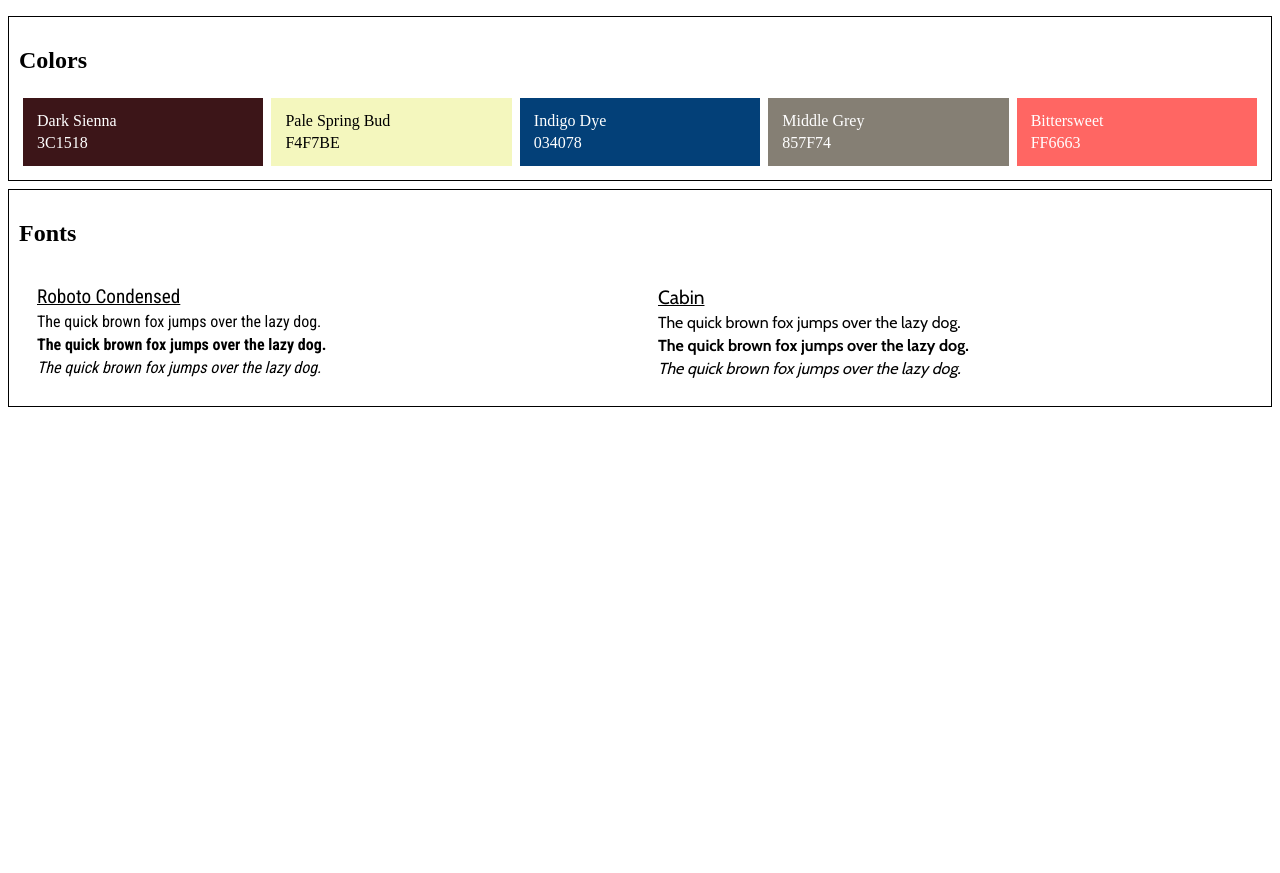
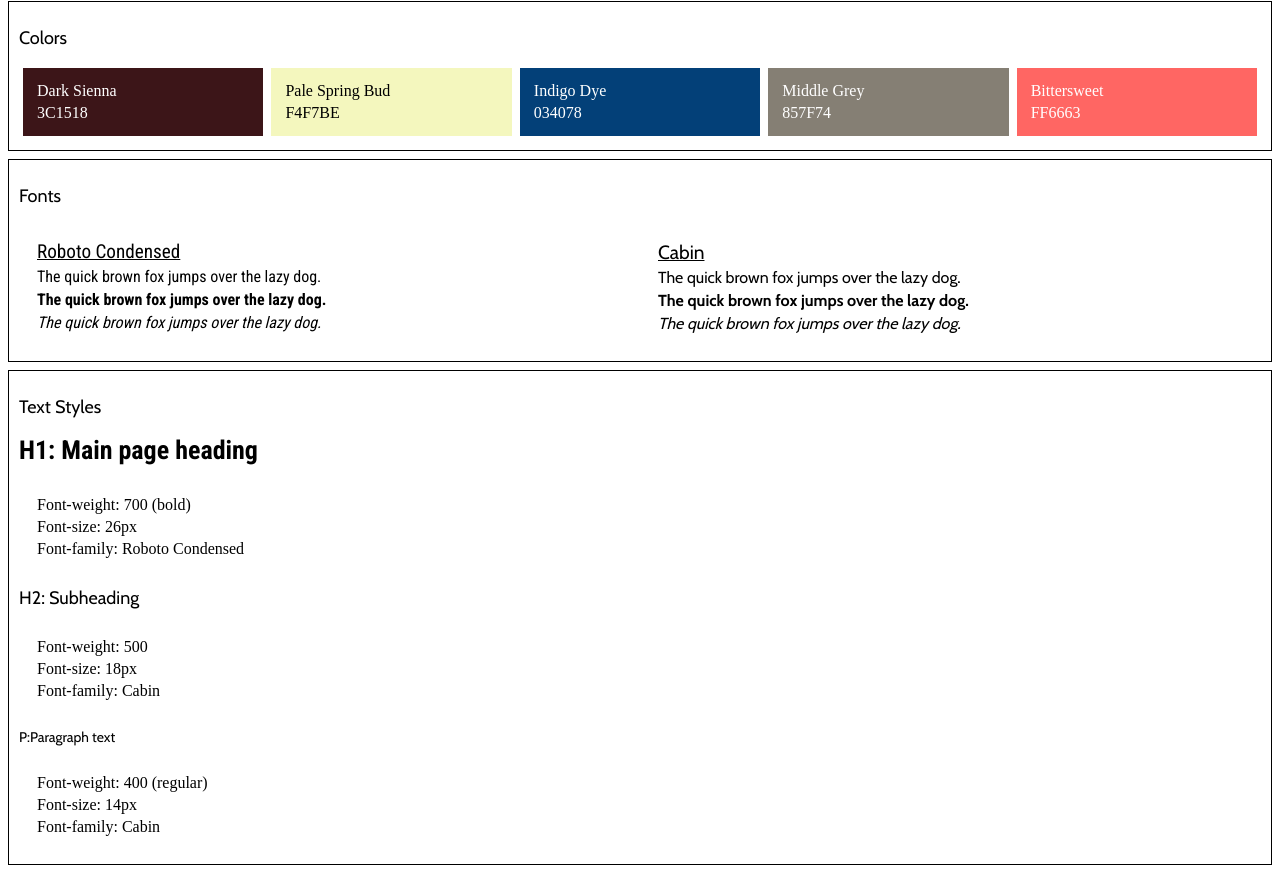
Before and after one commit to anthonytjohnson/website-design-system, a plain HTML site: page index.html in a window 1280 px wide. Shown: the part 64-937 px from the top of the page. Before the commit the page ends 800 px from the top, so only its background shows below. Drawn offline with nearby package versions, Linux system fonts and the light colour scheme.

Commit message:
added text styles section

```diff
--- a/index.html
+++ b/index.html
@@ -52,6 +52,26 @@
       </ul>
     </div>
   </div>
-
+  <div class="text-styles">
+    <h2>Text Styles</h2>
+    <h1>H1: Main page heading</h1>
+    <ul class="text-style-list">
+      <li>Font-weight: 700 (bold)</li>
+      <li>Font-size: 26px</li>
+      <li>Font-family: Roboto Condensed</li>
+    </ul>
+    <h2>H2: Subheading</h2>
+    <ul class="text-style-list">
+      <li>Font-weight: 500</li>
+      <li>Font-size: 18px</li>
+      <li>Font-family: Cabin</li>
+    </ul>
+    <p>P:Paragraph text</p>
+    <ul class="text-style-list">
+      <li>Font-weight: 400 (regular)</li>
+      <li>Font-size: 14px</li>
+      <li>Font-family: Cabin</li>
+    </ul>
+  </div>
 </body>
 </html>
--- a/styles.css
+++ b/styles.css
@@ -1,3 +1,21 @@
+h1 {
+  font-weight: 700;
+  font-size: 26px;
+  font-family: 'Roboto Condensed', sans-serif;
+}
+
+h2 {
+  font-weight: 500;
+  font-size: 18px;
+  font-family: 'Cabin', sans-serif;
+}
+
+p {
+  font-weight: 400;
+  font-size: 14px;
+  font-family: 'Cabin', sans-serif;
+}
+
 .colors {
   border: 1px solid black;
   padding: 10px;
@@ -42,7 +60,7 @@ li {
   background-color: #FF6663;
 }
 
-.fonts {
+.fonts, .text-styles {
   border: 1px solid black;
   padding: 10px;
   margin-top: 8px;
@@ -85,6 +103,8 @@ li {
 #cabin-italic {
   font-style: italic;
 }
-font-family: 'Cabin', sans-serif;
 
-font-family: 'Roboto Condensed', sans-serif;
+.text-style-list {
+  color: black;
+  width: 50%;
+}
```
